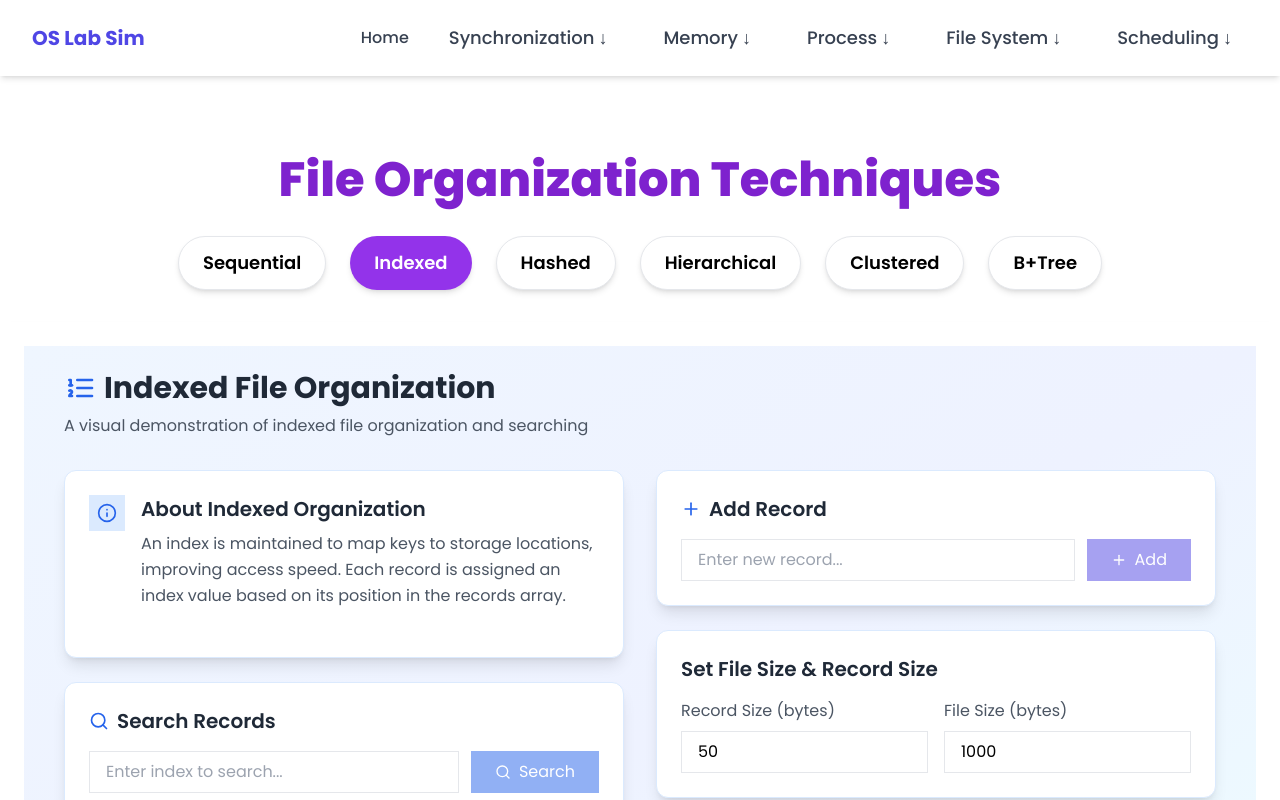
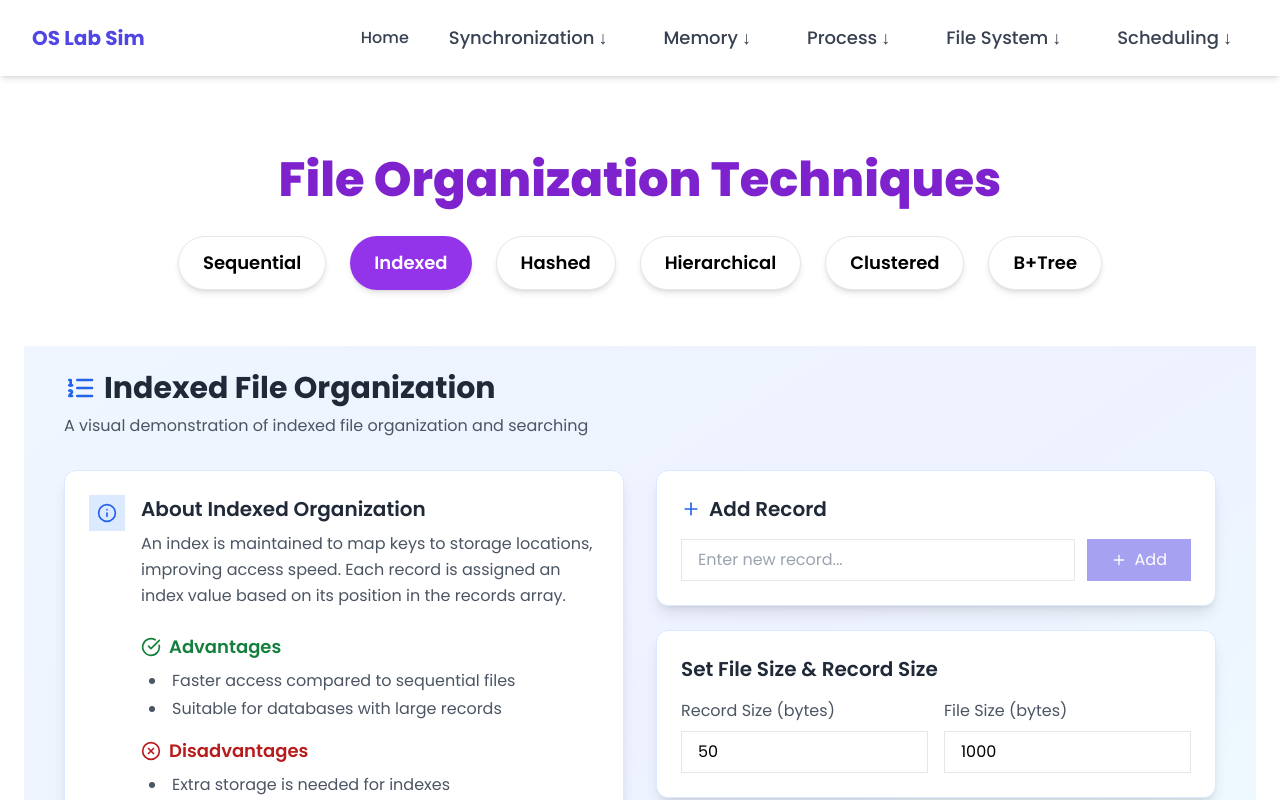
Before and after one commit to NikhilKottoli/OS-Lab-MiniProject, a React (Vite) app: page /techniques in a window 1280 px wide. Both pictures are taken after a click on the button "Indexed". Shown: the top 800 px of the page. Built offline with nearby package versions, Linux system fonts and the light colour scheme; what ansi-to-html would draw is missing.

Commit message:
minor fix

```diff
--- a/src/pages/FileOrganization/visualizations/Clustered.jsx
+++ b/src/pages/FileOrganization/visualizations/Clustered.jsx
@@ -292,7 +292,7 @@ export const Clustered = () => {
                 <button
                   onClick={addRecord}
                   disabled={!input.trim()}
-                  className="px-6 py-2 bg-indigo-600 text-white rounded-lg"
+                  className="px-6 py-2 bg-purple-400 text-white rounded-lg hover:bg-purple-500 transition-colors disabled:opacity-70 disabled:cursor-not-allowed flex items-center gap-2 shadow"
                 >
                   <Plus className="w-4 h-4" />
                   Add
--- a/src/pages/FileOrganization/visualizations/Hierarchical.jsx
+++ b/src/pages/FileOrganization/visualizations/Hierarchical.jsx
@@ -8,11 +8,7 @@ const fileStructure = [
     type: 'folder',
     children: [
       { name: 'Resume.pdf', type: 'file' },
-      {
-        name: 'Project',
-        type: 'folder',
-        children: [{ name: 'report.docx', type: 'file' }],
-      },
+
     ],
   },
   {
--- a/src/pages/FileOrganization/visualizations/Indexed.jsx
+++ b/src/pages/FileOrganization/visualizations/Indexed.jsx
@@ -1,5 +1,5 @@
 import React, { useState, useEffect } from 'react';
-import { ListOrdered, Plus, Search, Trash2, Info } from 'lucide-react';
+import { ListOrdered, Plus, Search, Trash2, Info,CheckCircle,XCircle, } from 'lucide-react';
 
 export const Indexed = () => {
   const [records, setRecords] = useState([]);
@@ -125,9 +125,34 @@ export const Indexed = () => {
                     An index is maintained to map keys to storage locations, improving access speed.
                     Each record is assigned an index value based on its position in the records array.
                   </p>
+                  <div className="space-y-4">
+                    <div>
+                      <h4 className="text-lg font-semibold text-green-700 flex items-center gap-2 mb-2">
+                        <CheckCircle className="w-5 h-5" />
+                        Advantages
+                      </h4>
+                      <ul className="list-disc list-inside text-gray-600 space-y-1 ml-2">
+                        <li>Faster access compared to sequential files</li>
+                        <li>Suitable for databases with large records</li>
+                      </ul>
+                    </div>
+                    <div>
+                      <h4 className="text-lg font-semibold text-red-700 flex items-center gap-2 mb-2">
+                        <XCircle className="w-5 h-5" />
+                        Disadvantages
+                      </h4>
+                      <ul className="list-disc list-inside text-gray-600 space-y-1 ml-2">
+                        <li>Extra storage is needed for indexes</li>
+                        <li>Overhead in maintaining the index</li>
+                      </ul>
+                    </div>
+                  </div>
                 </div>
               </div>
+
             </div>
+
+
 
             <div className="bg-white rounded-xl shadow-lg p-6 border border-blue-100">
               <h3 className="text-xl font-semibold text-gray-800 mb-4 flex items-center gap-2">
```
